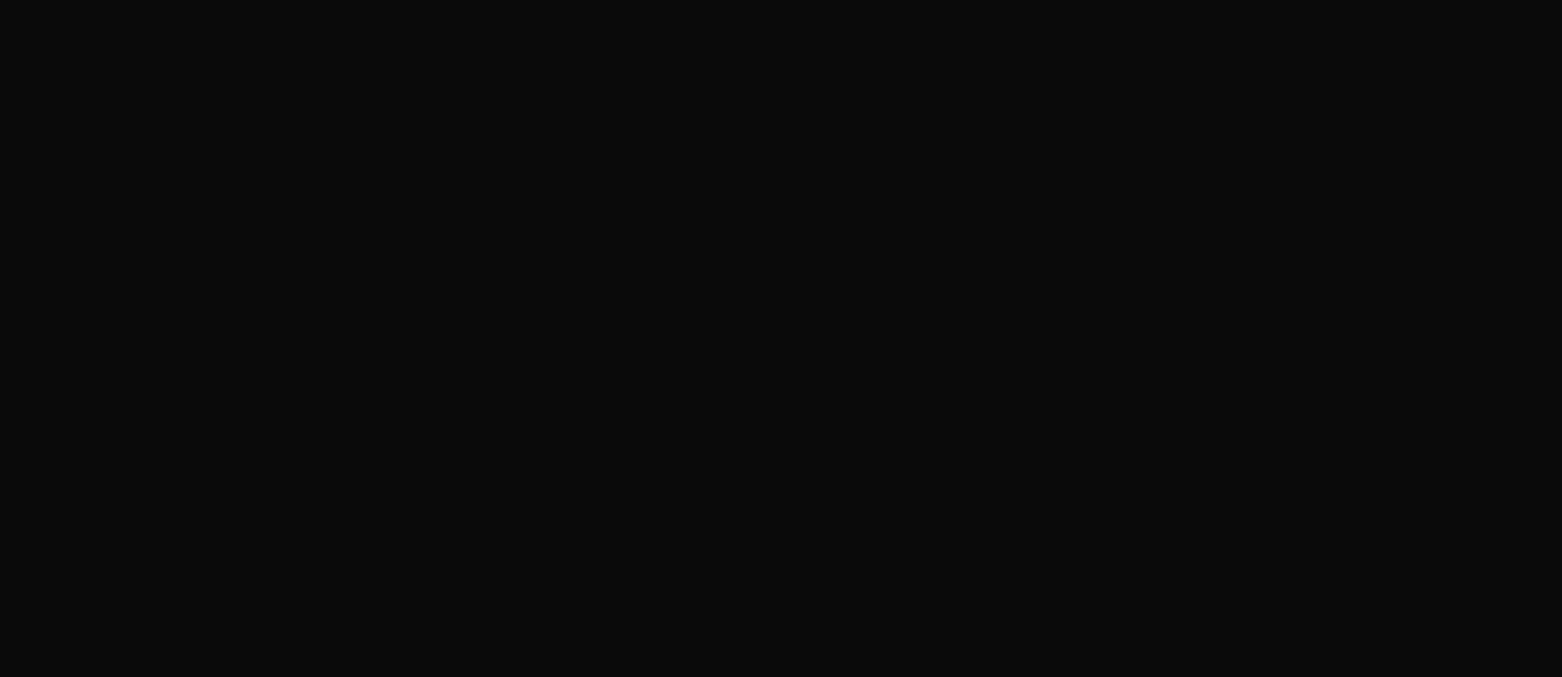
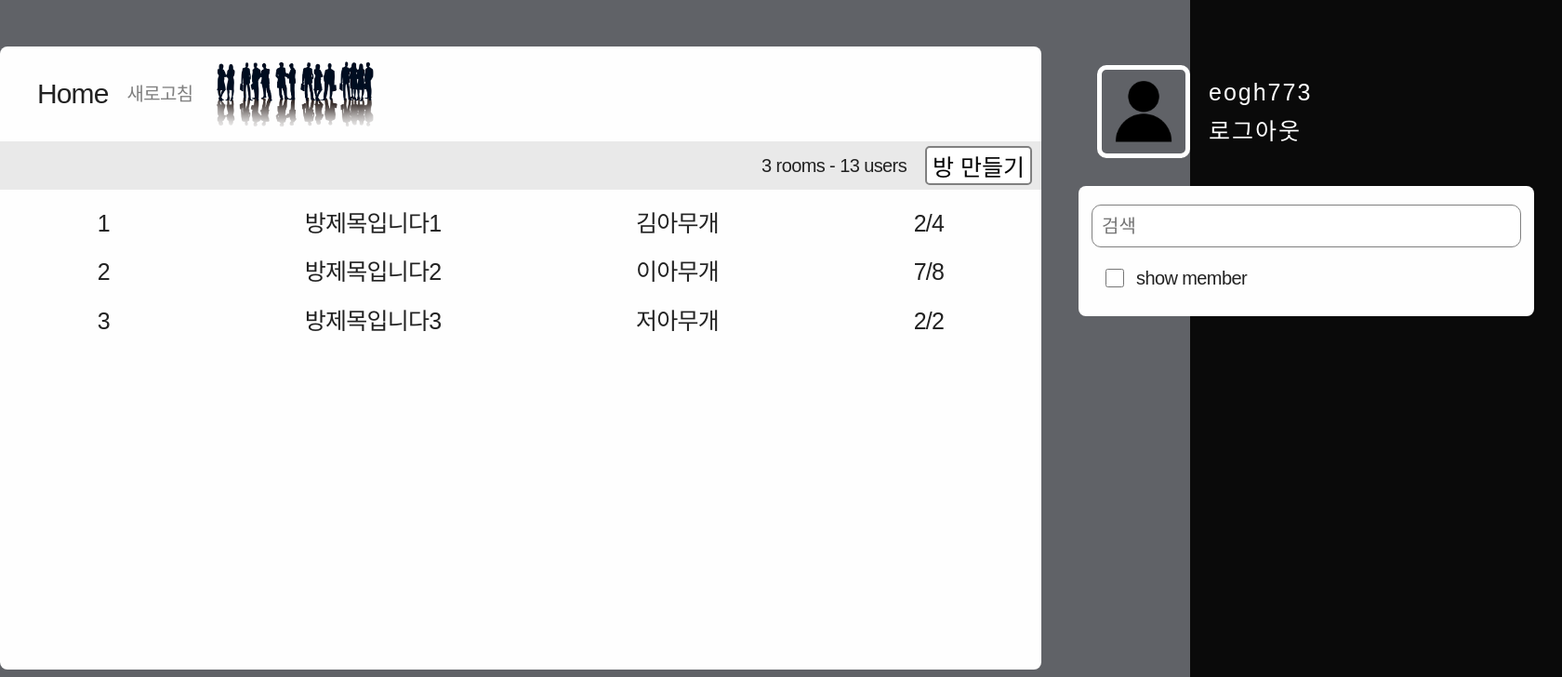
Before and after one commit to daehoddunddun/DHHH-Chatting, a React (Vite) app: page /chat in a window 1280 px wide. Before the commit this address had no page. Shown: the top 728 px of the page at 93% size, 1680 px wide, since content can reach past the window. Built offline with nearby package versions, Linux system fonts and the light colour scheme.

Commit message:
11/6 main layout commit

```diff
--- a/src/Router.jsx
+++ b/src/Router.jsx
@@ -1,5 +1,6 @@
 import React from "react";
 import { BrowserRouter, Route, Routes } from "react-router-dom";
+import Chat from "./pages/chat/Chat";
 import Index from "./pages/Index";
 
 const Router = () => {
@@ -7,6 +8,7 @@
     <BrowserRouter>
       <Routes>
         <Route path="/" element={<Index />} />
+        <Route path="/chat" element={<Chat />} />
       </Routes>
     </BrowserRouter>
   );
--- a/src/pages/Index.jsx
+++ b/src/pages/Index.jsx
@@ -1,7 +1,24 @@
 import React from "react";
+import { useState } from "react";
+import { useNavigate } from "react-router-dom";
 import "./Index.scss";
 
 function Index() {
+  const [userName, setUserName] = useState("");
+  const InputUserName = (e) => {
+    setUserName(e.target.value);
+  };
+
+  const navigate = useNavigate();
+
+  const userEnter = () => {
+    if (userName.length < 1) {
+      alert("이름을 입력해주세요");
+    } else {
+      navigate("/chat");
+    }
+  };
+
   return (
     <div className="index-container">
       <div className="item-warp">
@@ -9,16 +26,25 @@
         <div className="user-sign-wrap">
           <div className="user-name-box">
             <p className="user-name-text">USERNAME:</p>
-            <input className="user-name-input" type="text"></input>
+            <input
+              className="user-name-input"
+              type="text"
+              onChange={InputUserName}
+              value={userName}
+            />
           </div>
           <div className="user-menu-box">
             <a href="#!">설정</a>
             <a href="#!">자주 묻는 질문 (FAQ)</a>
             <a href="#!">규칙</a>
           </div>
-          <button className="user-sign-btn">ENTER</button>
+          <button className="user-sign-btn" onClick={userEnter}>
+            ENTER
+          </button>
           <strong className="project-text">porject DHHH</strong>
-          <p className="easter-egg">ecb7a8ec9785ed9598eab3a0ec8bb6eb8ba4</p>
+          <p className="easter-egg" name="취업하고싶다">
+            ecb7a8ec9785ed9598eab3a0ec8bb6eb8ba4
+          </p>
         </div>
       </div>
     </div>
--- /dev/null
+++ b/src/pages/chat/Chat.jsx
@@ -0,0 +1,38 @@
+import React from "react";
+import { Link } from "react-router-dom";
+import "./Chat.scss";
+import ChatRoom from "./components/ChatRoom";
+import ChatSub from "./components/ChatSub";
+
+function Chat() {
+  return (
+    <div className="chat-container">
+      <div className="chat-item-warp">
+        <div className="chat-main-box">
+          <div className="chat-menu-item">
+            <Link to="/" className="go-home">
+              Home
+            </Link>
+            <p className="reload">새로고침</p>
+            <img className="peoples-img" src="./peoples.png" alt="사람이미지" />
+          </div>
+          <div className="chat-create-item">
+            <p className="chat-room-length">3 rooms - 13 users</p>
+            <button className="chat-create-btn">방 만들기</button>
+          </div>
+          <ChatRoom />
+        </div>
+        <ChatSub />
+      </div>
+      <div className="chat-footer-wrap">
+        <p>
+          소개 고객센터 이용약관 개인정보 처리방침 쿠키 정책 접근성 광고 정보
+          블로그 상태 채용 브랜드 리소스 광고 마케팅 비즈니스용 개발자 디렉터리
+          설정 eogh7773@gamil.com © 2022 dhhhChat, Inc.
+        </p>
+      </div>
+    </div>
+  );
+}
+
+export default Chat;
--- /dev/null
+++ b/src/pages/chat/Chat.scss
@@ -0,0 +1,80 @@
+.chat-container {
+  position: relative;
+  background: rgb(96, 98, 103);
+  display: flex;
+  flex-direction: column;
+  width: 100%;
+  height: 100vh;
+
+  .chat-item-warp {
+    display: flex;
+    width: 120rem;
+    height: 90%;
+    margin: 0 auto;
+
+    .chat-main-box {
+      margin-top: 50px;
+      background: rgb(254, 254, 254);
+      width: 80rem;
+      margin-right: 20px;
+      border-radius: 8px;
+
+      .chat-menu-item {
+        display: flex;
+        justify-content: flex-start;
+        align-items: center;
+        width: 100%;
+        margin: 10px 20px;
+
+        .go-home {
+          font-size: 30px;
+          font-weight: 500;
+          text-decoration: none;
+          margin-left: 20px;
+        }
+
+        .reload {
+          font-size: 20px;
+          margin-left: 20px;
+          color: gray;
+        }
+
+        .peoples-img {
+          width: 180px;
+          margin-left: 20px;
+        }
+      }
+      .chat-create-item {
+        display: flex;
+        justify-content: flex-end;
+        align-items: center;
+        width: 100%;
+        padding: 5px 0;
+        background: rgb(233, 233, 233);
+
+        .chat-create-btn {
+          background: white;
+          font-size: 25px;
+          margin-right: 10px;
+          border: 2px solid gray;
+          border-radius: 5px;
+        }
+        .chat-room-length {
+          font-size: 20px;
+          margin-right: 20px;
+        }
+      }
+    }
+  }
+
+  .chat-footer-wrap {
+    position: absolute;
+    display: flex;
+    justify-content: center;
+    width: 100%;
+    bottom: 10px;
+    p {
+      font-size: 18px;
+    }
+  }
+}
--- /dev/null
+++ b/src/pages/chat/components/ChatRoom.jsx
@@ -0,0 +1,29 @@
+import React from "react";
+import "./ChatRoom.scss";
+
+function ChatRoom(props) {
+  return (
+    <div>
+      <div className="chat-room-list">
+        <p className="room-num">1</p>
+        <strong className="chat-room-name">방제목입니다1</strong>
+        <div className="chat-create-user">김아무개</div>
+        <div className="chat-user-max">2/4</div>
+      </div>
+      <div className="chat-room-list">
+        <p className="room-num">2</p>
+        <strong className="chat-room-name">방제목입니다2</strong>
+        <div className="chat-create-user">이아무개</div>
+        <div className="chat-user-max">7/8</div>
+      </div>
+      <div className="chat-room-list">
+        <p className="room-num">3</p>
+        <strong className="chat-room-name">방제목입니다3</strong>
+        <div className="chat-create-user">저아무개</div>
+        <div className="chat-user-max">2/2</div>
+      </div>
+    </div>
+  );
+}
+
+export default ChatRoom;
--- /dev/null
+++ b/src/pages/chat/components/ChatRoom.scss
@@ -0,0 +1,18 @@
+.chat-room-list {
+  display: flex;
+  justify-content: space-around;
+  width: 100%;
+  padding-top: 20px;
+  .room-num {
+    font-size: 25px;
+  }
+  .chat-room-name {
+    font-size: 25px;
+  }
+  .chat-create-user {
+    font-size: 25px;
+  }
+  .chat-user-max {
+    font-size: 25px;
+  }
+}
--- /dev/null
+++ b/src/pages/chat/components/ChatSub.jsx
@@ -0,0 +1,25 @@
+import React from "react";
+import "./ChatSub.scss";
+
+function ChatSub(props) {
+  return (
+    <div className="chat-sub-wrap">
+      <div className="sub-profile">
+        <img className="profile-img" src="./profile.png" alt="프로필 이미지" />
+        <div className="user-profile-box">
+          <p className="profile-name">eogh773</p>
+          <p className="logout">로그아웃</p>
+        </div>
+      </div>
+      <div className="chat-sub-box">
+        <input className="room-search" type="text" placeholder="검색" />
+        <div className="select-view">
+          <input type="checkbox" />
+          <p>show member</p>
+        </div>
+      </div>
+    </div>
+  );
+}
+
+export default ChatSub;
--- /dev/null
+++ b/src/pages/chat/components/ChatSub.scss
@@ -0,0 +1,69 @@
+.chat-sub-wrap {
+  .sub-profile {
+    display: flex;
+    align-items: center;
+    justify-content: flex-start;
+    width: 35rem;
+    height: 10rem;
+    margin-top: 50px;
+    margin-left: 20px;
+    margin-bottom: 10px;
+
+    .profile-img {
+      width: 90px;
+      margin-left: 20px;
+      border: 5px solid white;
+      border-radius: 10px;
+    }
+
+    .user-profile-box {
+      margin-left: 20px;
+
+      p {
+        font-size: 25px;
+        color: white;
+        letter-spacing: 2px;
+        margin: 10px 0;
+      }
+    }
+  }
+  .chat-sub-box {
+    background: rgb(254, 254, 254);
+    width: 35rem;
+    height: 10rem;
+    margin-left: 20px;
+    border-radius: 8px;
+    display: flex;
+    flex-direction: column;
+    align-items: center;
+
+    .room-search {
+      width: 32rem;
+      height: 3rem;
+      margin-top: 20px;
+      padding-left: 10px;
+      border: 1px solid gray;
+      border-radius: 10px;
+      font-size: 20px;
+    }
+
+    .select-view {
+      width: 100%;
+      display: flex;
+      align-items: flex-start;
+      align-items: center;
+      margin-top: 20px;
+      margin-left: 50px;
+
+      input {
+        width: 20px;
+        height: 20px;
+      }
+
+      p {
+        font-size: 20px;
+        margin-left: 10px;
+      }
+    }
+  }
+}
```
Also changed, not shown: src/pages/chat/components/ChatLoby.jsx (added, +14 -0 lines), src/pages/chat/components/ChatLoby.scss (added, +22 -0 lines), public/peoples.png (added), public/profile.png (added).
